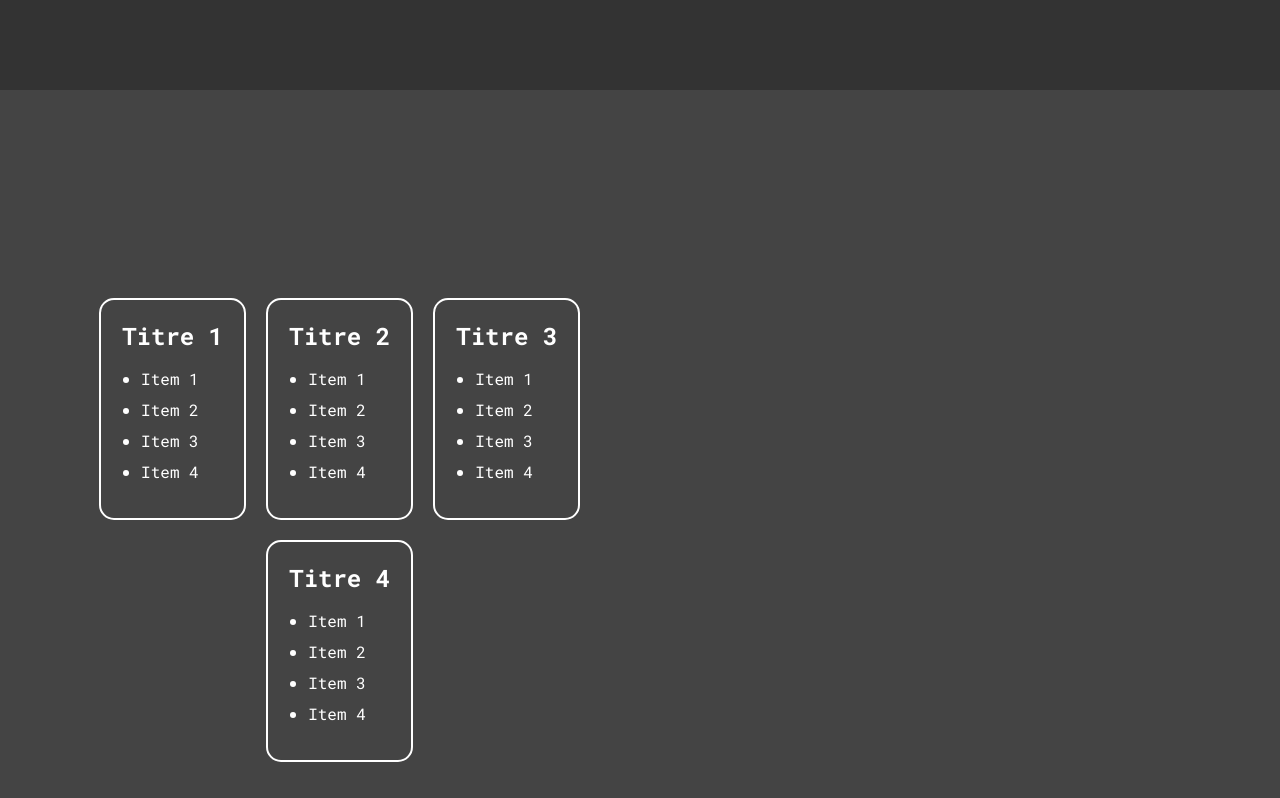
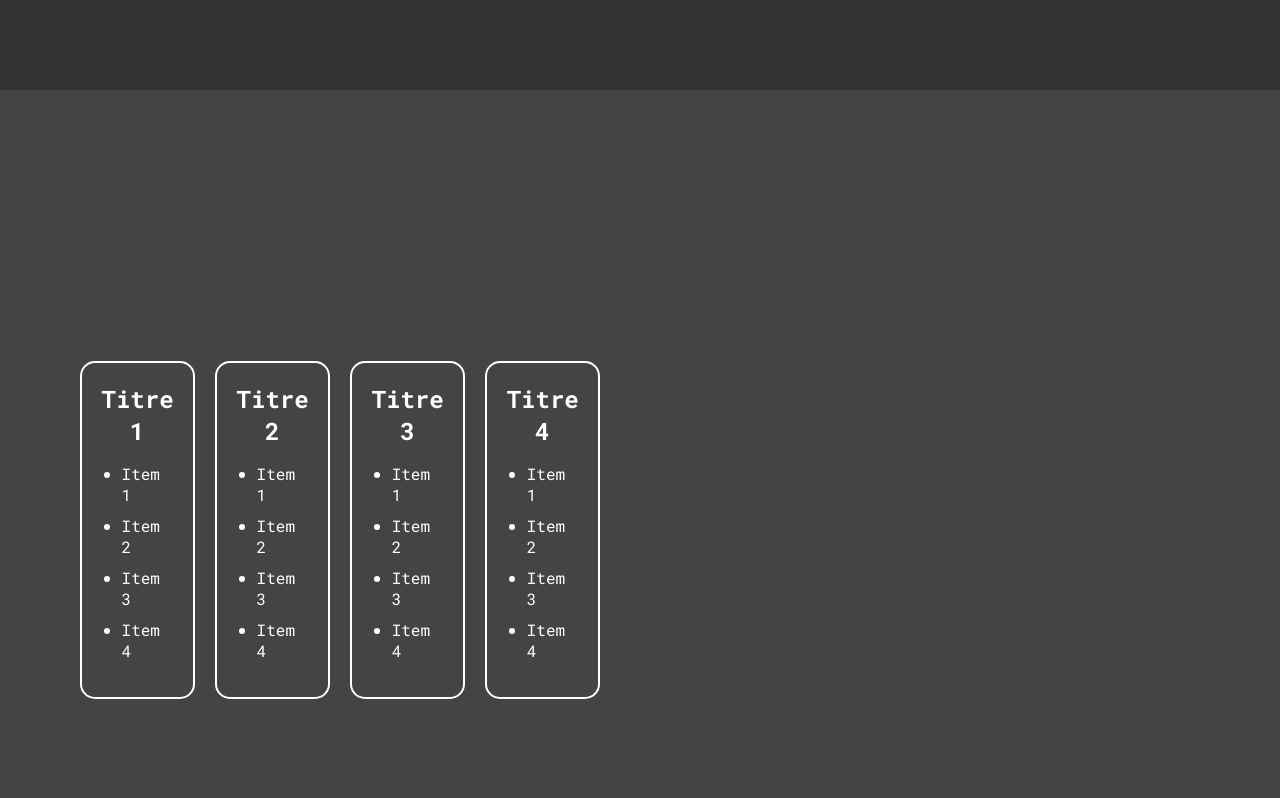
Before and after one commit to bdeformanoir/builtWebSite, a plain HTML site: page index.html in a window 1280 px wide. Shown: the part 710-1508 px from the top of the page. Drawn offline with Linux system fonts and the light colour scheme.

Commit message:
Update styles.css

```diff
--- a/styles.css
+++ b/styles.css
@@ -123,7 +123,7 @@ nav {
     background: none; /* Pas de fond */
     border: 2px solid #fff; /* Bordure blanche */
     border-radius: 15px; /* Coins arrondis */
-    width: 23%; /* Largeur des cadres, ajustée pour l'espace */
+    width: 18%; /* Largeur des cadres, ajustée pour l'espace */
     padding: 20px; /* Padding interne */
     box-sizing: border-box; /* Inclut le padding et la bordure dans la largeur totale */
     text-align: center; /* Centre le texte à l'intérieur des cadres */
```
